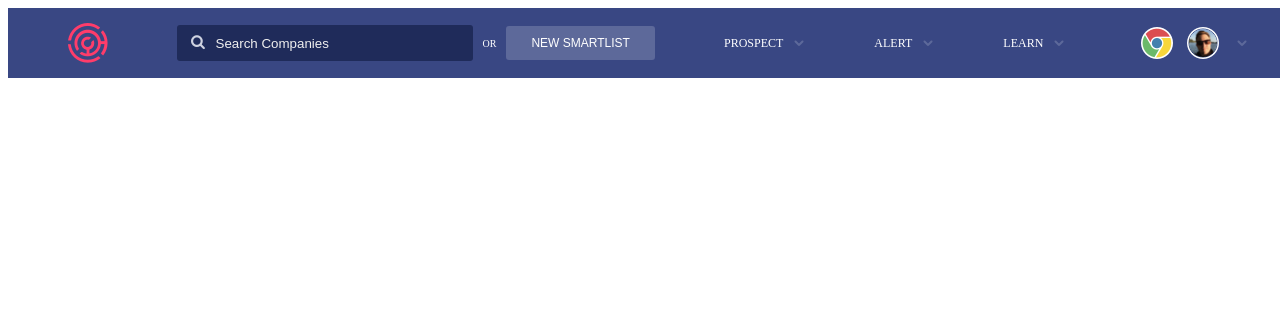
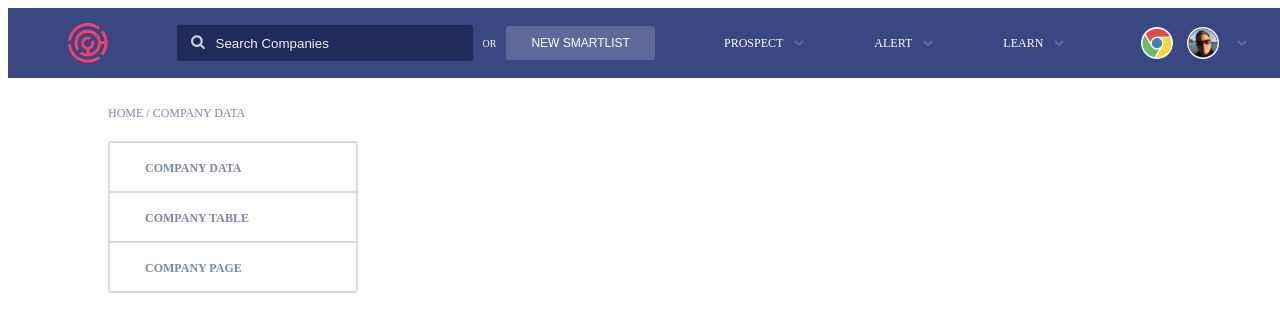
Before and after one commit to ettoremarques/intricatelyChallenge, a Vue app: page / in a window 1280 px wide. Shown: the top 332 px of the page. Built offline with nearby package versions, Linux system fonts and the light colour scheme; the HTML template or start-up script is replaced by a standard one.

Commit message:
Started doing company list component

```diff
--- a/src/App.vue
+++ b/src/App.vue
@@ -1,16 +1,34 @@
 <template>
     <div id="app">
         <Header/>
+        <CompanyList
+        :CompanyListData="CompanyListData"
+        :Adress="Adress"/>
     </div>
 </template>
 
 <script>
 
 import Header from "./components/Header.vue"
+import CompanyList from "./components/CompanyList.vue"
 
 export default {
     components: {
-        Header
+        Header,
+        CompanyList
+    },
+    data () {
+        return {
+            CompanyListData: ["COMPANY DATA", "COMPANY TABLE", "COMPANY PAGE"],
+            Adress: {
+                page: "HOME",
+                current: "COMPANY DATA"
+            }
+        }
     }
 }
 </script>
+
+<style lang="css">
+    @import url('./styles/main.css');
+</style>
--- /dev/null
+++ b/src/components/CompanyList.vue
@@ -0,0 +1,35 @@
+<template>
+  <div class="companyList">
+    <div class="adress">
+        <a> {{ pageAdress }} / {{ currentAdress }} </a>
+    </div>
+    <div class="list">
+      <div
+        v-for="(item, index) in this.CompanyListDataArray"
+        :key="index">
+
+        <a>{{ item }}</a>
+      </div>
+    </div>
+  </div>
+</template>
+
+<script>
+export default {
+  props: {
+    CompanyListData: Array,
+    Adress: Object
+  },
+  data() {
+    return {
+      CompanyListDataArray: this.CompanyListData,
+      pageAdress: this.Adress.page,
+      currentAdress: this.Adress.current
+    };
+  }
+};
+</script>
+
+<style lang="css">
+    @import url("../styles/CompanyList.css");
+</style>
--- /dev/null
+++ b/src/styles/CompanyList.css
@@ -0,0 +1,38 @@
+.companyList {
+  display: -webkit-box;
+  display: -ms-flexbox;
+  display: flex;
+  -webkit-box-orient: vertical;
+  -webkit-box-direction: normal;
+      -ms-flex-direction: column;
+          flex-direction: column;
+  margin: 25px 0 0 100px;
+  width: 250px;
+}
+
+.companyList a {
+  color: #7C86AE;
+  font-size: 12px;
+}
+
+.companyList .list {
+  border: 1px solid #d4d9e3;
+  border-radius: 3px;
+  margin-top: 20px;
+}
+
+.companyList .list div {
+  padding: 15px 35px;
+  border: 1px solid #d4d9e3;
+  background: #ffffff;
+  cursor: pointer;
+}
+
+.companyList .list div a {
+  font-weight: bolder;
+}
+
+.companyList .list div:hover {
+  background: #FAFBFC;
+}
+/*# sourceMappingURL=CompanyList.css.map */
--- /dev/null
+++ b/src/styles/CompanyList.scss
@@ -0,0 +1,32 @@
+.companyList {
+    display: flex;
+    flex-direction: column;
+    margin: 25px 0 0 100px;
+    width: 250px;
+
+    a {
+        color: #7C86AE;
+        font-size: 12px;
+    }
+
+    .list {
+        border: 1px solid #d4d9e3;
+        border-radius: 3px;
+        margin-top: 20px;
+
+        div {
+            padding: 15px 35px;
+            border: 1px solid #d4d9e3;
+            background: #ffffff;
+            cursor: pointer;
+
+            a {
+                font-weight: bolder;
+            }
+        }
+
+        div:hover {
+            background: #FAFBFC;
+        }
+    }
+}
```
Also changed, not shown: 1 other file (tests, documents, lock files or other folders).
